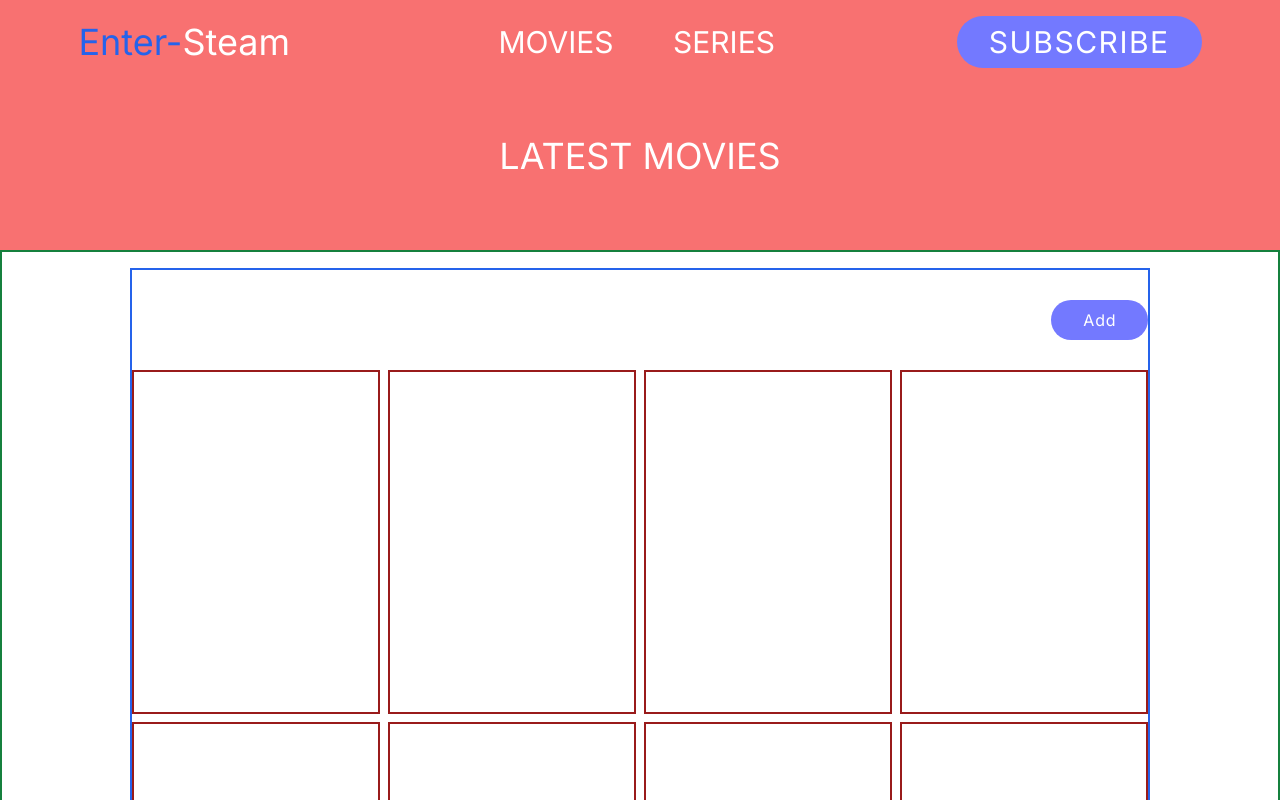
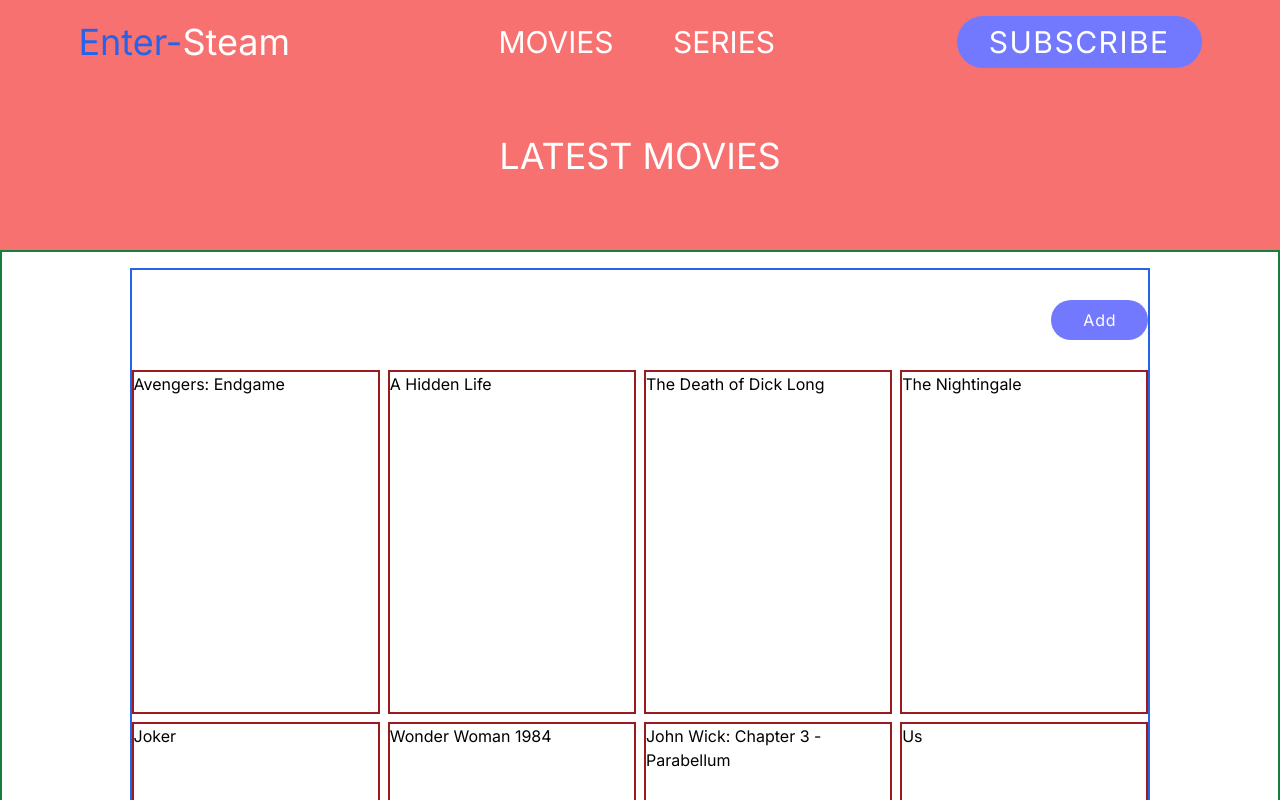
Before and after one commit to ThembaMtshelwane/enter-stream, a React (Vite) app: page /movies in a window 1280 px wide. Shown: the top 800 px of the page. Built offline with nearby package versions, Linux system fonts and the light colour scheme; data requests are answered from the project's data file.

Commit message:
Data: Access media data from JSON server

```diff
--- a/src/components/Buttons/Button.tsx
+++ b/src/components/Buttons/Button.tsx
@@ -1,20 +1,20 @@
-import { Link } from "react-router-dom";
+import { Link } from 'react-router-dom'
 
 type Props = {
-  name: string;
-  link: string;
-  styles: string;
-};
+  name: string
+  link: string
+  styles: string
+}
 
 const Button = ({ name, link, styles }: Props) => {
   return (
     <Link
       to={link}
-      className={`${styles} rounded-full tracking-wider uppercase ml-auto py-2 px-8 bg-button text-white`}
+      className={`${styles} rounded-full tracking-wider uppercase  py-2 px-8 bg-button text-white 'w-fit'`}
     >
       {name}
     </Link>
-  );
-};
+  )
+}
 
-export default Button;
+export default Button
--- a/src/components/ShowMedia/MediaGrid.tsx
+++ b/src/components/ShowMedia/MediaGrid.tsx
@@ -1,18 +1,41 @@
-type Props = {};
+import { useEffect, useState } from 'react'
+import { MediaData } from '../../definitions'
 
-const MediaGrid = (props: Props) => {
+type Props = { type: string }
+
+const MediaGrid = ({ type }: Props) => {
+  const [mediaData, setMediaData] = useState([])
+  const [isLoading, setIsLoading] = useState(true)
+
+  useEffect(() => {
+    const fetchMedia = async () => {
+      try {
+        const res = await fetch(`http://localhost:8080/${type}/`)
+        const data = await res.json()
+        setMediaData(data)
+      } catch (error) {
+        console.log('Error fetching data', error)
+      } finally {
+        setIsLoading(false)
+      }
+    }
+    fetchMedia()
+  }, [])
+
+  console.log(`http://localhost:8080/${type}/`)
+  const media = mediaData.map((media: MediaData) => {
+    return (
+      <section key={media.id} className="h-full border-2 border-red-800">
+        {media.name}
+      </section>
+    )
+  })
+
   return (
     <section className="grid grid-cols-1 grid-rows-2 gap-2 items-center sm:grid-cols-2 sm:grid-row-2 md:grid-cols-3 lg:grid-cols-4">
-      <section className="h-full border-2 border-red-800"></section>
-      <section className="h-full border-2 border-red-800"></section>
-      <section className="h-full border-2 border-red-800"></section>
-      <section className="h-full border-2 border-red-800"></section>
-      <section className="h-full border-2 border-red-800"></section>
-      <section className="h-full border-2 border-red-800"></section>
-      <section className="h-full border-2 border-red-800"></section>
-      <section className="h-full border-2 border-red-800"></section>
+      {media}
     </section>
-  );
-};
+  )
+}
 
-export default MediaGrid;
+export default MediaGrid
--- a/src/components/ShowMedia/ShowAllMedia.tsx
+++ b/src/components/ShowMedia/ShowAllMedia.tsx
@@ -1,7 +1,11 @@
 import Button from '../Buttons/Button'
 import MediaGrid from './MediaGrid'
 
-const ShowAllMedia = () => {
+type Props = { type: string }
+
+const ShowAllMedia = ({ type }: Props) => {
+  console.log(type)
+
   return (
     <section className="border-2 border-blue-600  my-4 h-screen grid grid-cols-1 grid-rows-[70px_10fr] mx-auto sm:grid-rows-[100px_10fr] w-full sm:w-[90%] md:w-[80%] lg:w-[80%]">
       <Button
@@ -9,7 +13,7 @@ const ShowAllMedia = () => {
         link="/add"
         styles={'capitalize my-auto ml-auto bg-button'}
       />
-      <MediaGrid />
+      <MediaGrid type={type} />
     </section>
   )
 }
--- a/src/components/ShowMedia/ShowSomeMedia.tsx
+++ b/src/components/ShowMedia/ShowSomeMedia.tsx
@@ -10,7 +10,7 @@ const ShowSomeMedia = ({ link, name }: Props) => {
   return (
     <section className="border-2 border-yellow-600  my-4 h-screen grid grid-cols-1 grid-rows-[70px_10fr_70px] mx-auto sm:grid-rows-[100px_10fr_70px] w-full sm:w-[90%] md:w-[80%] lg:w-[80%]">
       <h1 className="text-center my-auto uppercase">latest {name}</h1>
-      <MediaGrid />
+      <MediaGrid type={name} />
       <Button
         name={'more'}
         link={link}
--- /dev/null
+++ b/src/definitions.ts
@@ -0,0 +1,31 @@
+export interface MediaData {
+  name: string
+  description: string
+  id: string
+  country: string
+  imageURL: string
+  type: string
+  year: string
+}
+
+export interface Movie {
+  name: string
+  description: string
+  id: string
+  country: string
+  imageURL: string
+  type: string
+  year: string
+}
+
+export interface Series {
+  name: string
+  description: string
+  id: string
+  country: string
+  imageURL: string
+  type: string
+  year: string
+  run: string
+  seasons: string
+}
--- a/src/pages/AddPage.tsx
+++ b/src/pages/AddPage.tsx
@@ -1,13 +1,12 @@
 import AddMedia from '../components/AddMedia'
 import Header from '../components/Header'
-import ShowSomeMedia from '../components/ShowMedia/ShowSomeMedia'
 import ContentLayout from '../layouts/ContentLayout'
 
 const AddPage = () => {
   return (
     <>
       <Header headerStyles="bg-blue-200" heading="Add Movie/Series" />
-      <ContentLayout gridStyles="grid-cols-1 grid-rows-1 gap-4">
+      <ContentLayout gridStyles="">
         <AddMedia />
       </ContentLayout>
     </>
--- a/src/pages/MoviesPage.tsx
+++ b/src/pages/MoviesPage.tsx
@@ -7,7 +7,7 @@ const MoviesPage = () => {
     <>
       <Header headerStyles="bg-red-400" heading={'latest movies'} />
       <ContentLayout gridStyles={'grid-cols-1'}>
-        <ShowAllMedia />
+        <ShowAllMedia type="movies" />
       </ContentLayout>
     </>
   )
--- a/src/pages/NotFoundPage.tsx
+++ b/src/pages/NotFoundPage.tsx
@@ -1,6 +1,7 @@
 import { Link } from 'react-router-dom'
 import Header from '../components/Header'
 import ContentLayout from '../layouts/ContentLayout'
+import Button from '../components/Buttons/Button'
 
 type Props = {
   headerStyles: string
@@ -10,9 +11,9 @@ const NotFoundPage = ({ headerStyles }: Props) => {
   return (
     <>
       <Header headerStyles={headerStyles} heading="sorry" />
-      <ContentLayout styles="">
-        <h1>404 Not Found</h1>
-        <Link to="/">Go home</Link>
+      <ContentLayout gridStyles="grid-cols-1 grid-rows-[0.5fr_0.1fr] items-center text-center justify-items-center">
+        <h1 className="text-5xl font-bold">404 Page Not Found</h1>
+        <Button name={'Go home'} link={'/'} styles={''} />
       </ContentLayout>
     </>
   )
--- a/src/pages/SeriesPage.tsx
+++ b/src/pages/SeriesPage.tsx
@@ -8,7 +8,7 @@ const SeriesPage = () => {
       <Header headerStyles="bg-blue-400" heading={'latest series'} />
 
       <ContentLayout gridStyles={'grid-cols-1'}>
-        <ShowAllMedia/>
+        <ShowAllMedia type="series" />
       </ContentLayout>
     </>
   )
```
